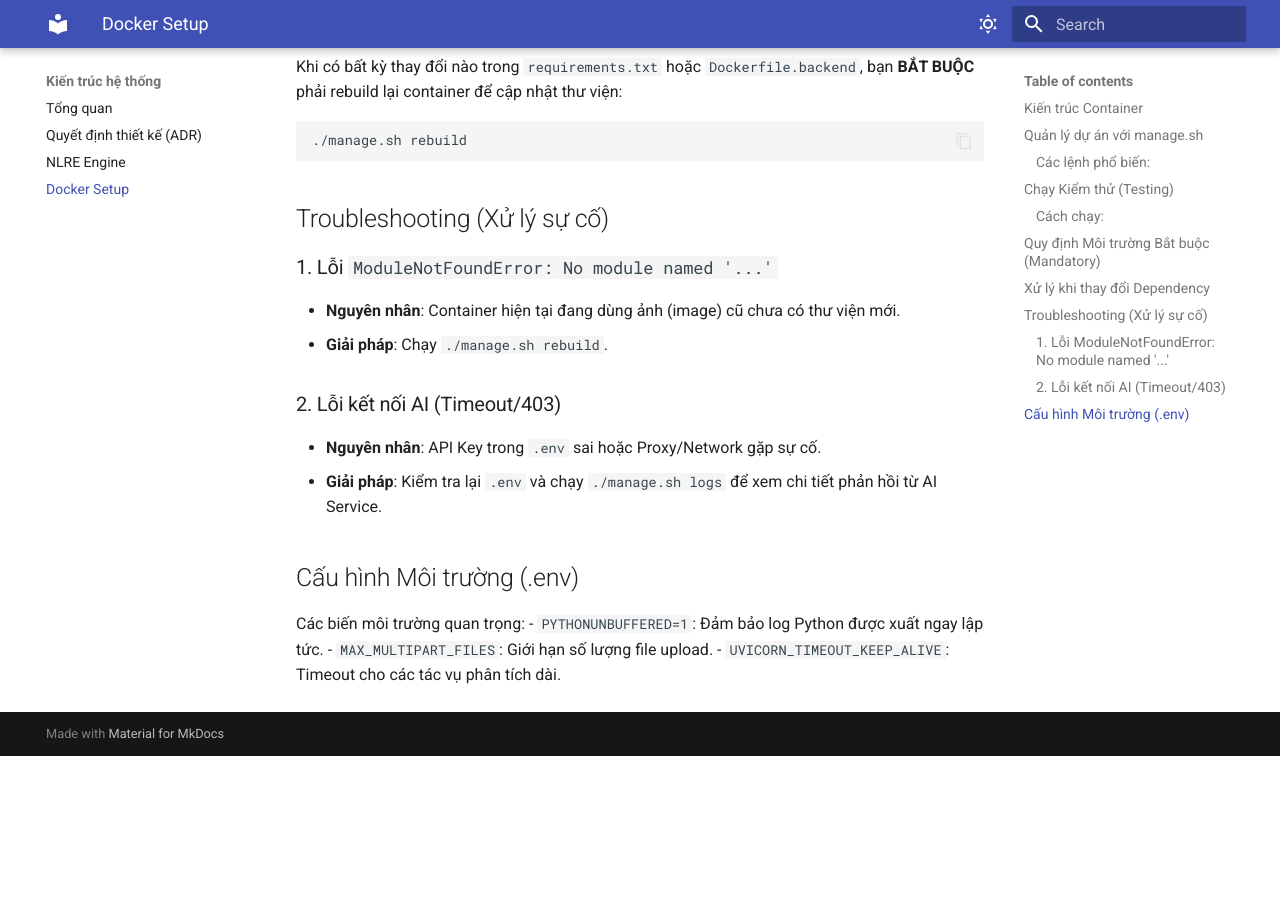
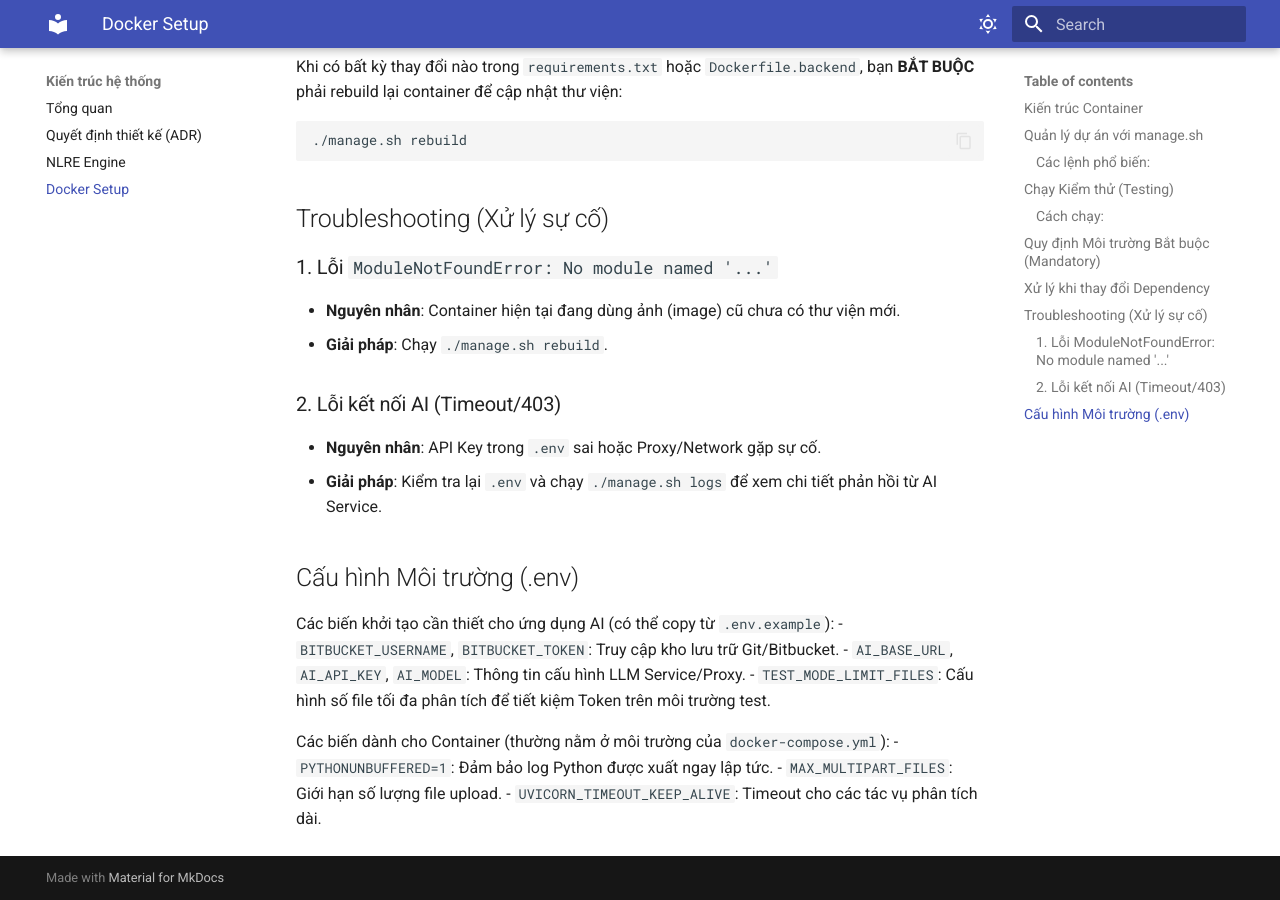
Before and after one commit to LongKunno/check_project, an MkDocs documentation site: the page built from docs/architecture/docker_setup.md, in a window 1280 px wide and 900 px high, scrolled down 1997 px. Built offline with MkDocs 1.6.1 and Material for MkDocs 9.7.7, drawn with Linux system fonts in a browser that asks for light colours; before the commit the page ends 2753 px from its top, so only the background shows below that.

Commit message:
feat: add AI configuration and audit limit variables to environment template and documentation

```diff
--- a/docs/architecture/docker_setup.md
+++ b/docs/architecture/docker_setup.md
@@ -76,7 +76,12 @@ Khi có bất kỳ thay đổi nào trong `requirements.txt` hoặc `Dockerfile.
 
 ## Cấu hình Môi trường (.env)
 
-Các biến môi trường quan trọng:
+Các biến khởi tạo cần thiết cho ứng dụng AI (có thể copy từ `.env.example`):
+- `BITBUCKET_USERNAME`, `BITBUCKET_TOKEN`: Truy cập kho lưu trữ Git/Bitbucket.
+- `AI_BASE_URL`, `AI_API_KEY`, `AI_MODEL`: Thông tin cấu hình LLM Service/Proxy.
+- `TEST_MODE_LIMIT_FILES`: Cấu hình số file tối đa phân tích để tiết kiệm Token trên môi trường test.
+
+Các biến dành cho Container (thường nằm ở môi trường của `docker-compose.yml`):
 - `PYTHONUNBUFFERED=1`: Đảm bảo log Python được xuất ngay lập tức.
 - `MAX_MULTIPART_FILES`: Giới hạn số lượng file upload.
 - `UVICORN_TIMEOUT_KEEP_ALIVE`: Timeout cho các tác vụ phân tích dài.
```
Also changed, not shown: 1 other file.
